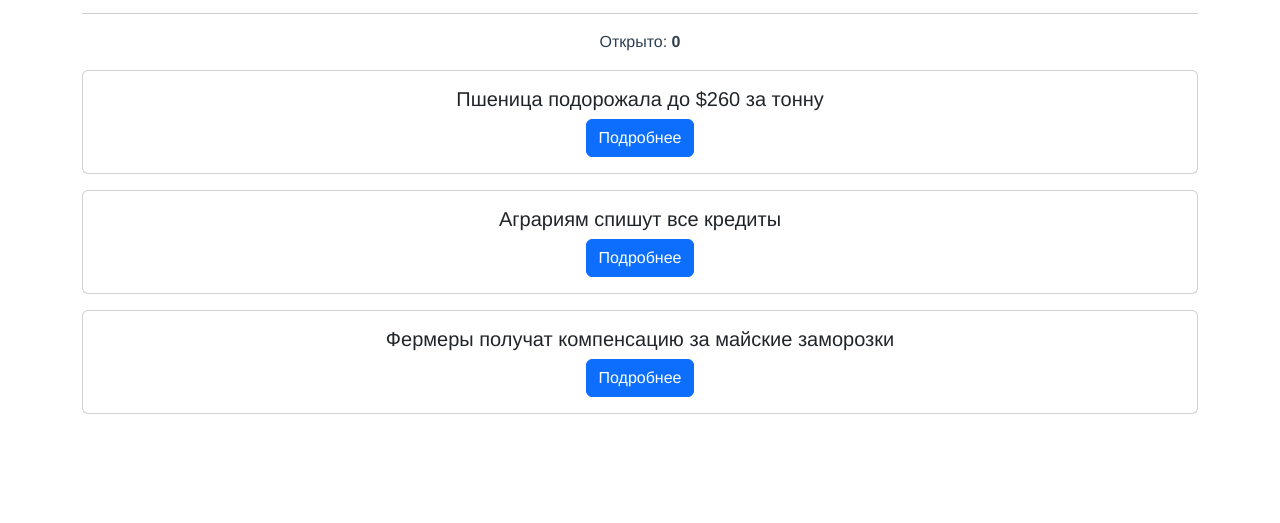
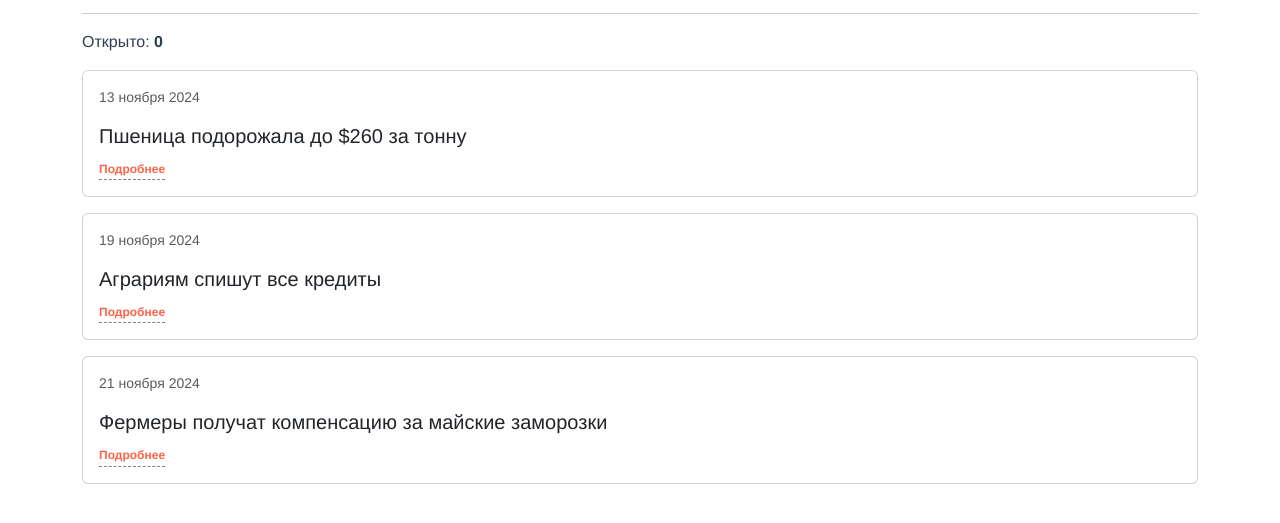
Before and after one commit to Yuthala/kub-garlic, a Vue app: page / in a window 1280 px wide. Shown: the part 273-796 px from the top of the page. Built offline with nearby package versions, Linux system fonts and the light colour scheme.

Commit message:
News Component

```diff
--- a/src/App.vue
+++ b/src/App.vue
@@ -25,7 +25,6 @@ export default {
   font-family: Avenir, Helvetica, Arial, sans-serif;
   -webkit-font-smoothing: antialiased;
   -moz-osx-font-smoothing: grayscale;
-  text-align: center;
   color: #2c3e50;
   margin-top: 60px;
 }
--- a/src/components/NewsMain.vue
+++ b/src/components/NewsMain.vue
@@ -12,6 +12,8 @@
 				v-for="item in news"
 				:key="item.id"
 				:title="item.title"
+				:date="item.date"
+				:source="item.source"
 				:details="item.details"
 				:id="item.id"
 				:is-open="item.isOpen"
@@ -30,18 +32,24 @@ import AppNews from './news/AppNews'
 				news: [
 					{
 						title: 'Пшеница подорожала до $260 за тонну',
+						date: '13 ноября 2024',
+						source: 'Агро-Вестник',
 						details: 'В порту Новороссийска российская пшеница твердых сортов с содержанием белка 12,5% подорожала и теперь стоит $260 за тонну',
 						id: 1,
 						isOpen: false
 					},
 					{
 						title: 'Аграриям спишут все кредиты',
+						date: '19 ноября 2024',
 						details: 'Правительство отчиталось, что спишет аграрным предприятиям кредиты, взятые до 2020 года',
+						source: 'Lenta RU',
 						id: 2,
 						isOpen: false
 					},
 					{
 						title: 'Фермеры получат компенсацию за майские заморозки',
+						date: '21 ноября 2024',
+						source: 'Парламентская газета',
 						details: '1500 фермерских хозяйств и КФХ получат компансации из регионадьных бюджетов в качестве компенсации за погибший урожай зерновых и плодовых деревьев в мае 2024 года',
 						id: 3,
 						isOpen: false
--- a/src/components/news/AppNews.vue
+++ b/src/components/news/AppNews.vue
@@ -1,9 +1,14 @@
 <template>
 	<div class="card mt-3">
 		<div class="card-body">
+			<p class="text-body-secondary small">{{ date }}</p>
 			<h5 class="card-title">{{ title }}</h5>
-			<p v-if="isNewsOpen" class="card-text">{{ details }}</p>
-			<button class="btn btn-primary" @click="open">
+			<div v-if="isNewsOpen" >
+				<h6 class="card-text text-body-secondary small pt-3">{{ source }} пишет:</h6>
+				<p class="card-text">{{ details }}</p>
+			</div>
+
+			<button class="badge details-btn" @click="open">
 				{{ isNewsOpen ? 'Свернуть' : 'Подробнее' }}
 			</button>
 		</div>
@@ -17,7 +22,15 @@
 				type: String,
 				required: true
 			},
+			date: {
+				type: Date,
+				required: true
+			},
 			details: {
+				type: String,
+				required: true
+			},
+			source: {
 				type: String,
 				required: true
 			},
@@ -47,3 +60,15 @@
 		}
 	}
 </script>
+
+<style scoped>
+	.details-btn {
+		background-color: transparent;
+		border: none;
+		border-bottom: 1px dashed gray;
+		border-radius: 0;
+		color: tomato;
+		padding-left: 0;
+		padding-right: 0;
+	}
+</style>
```
